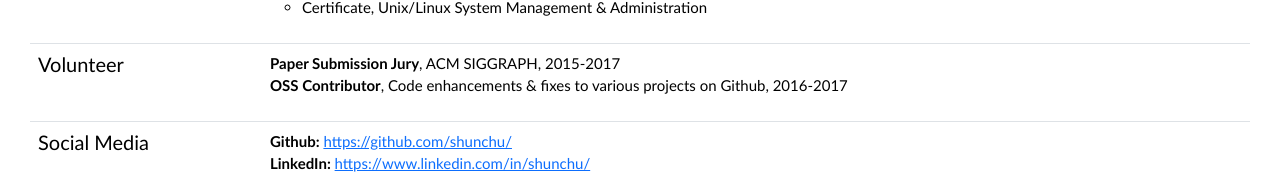
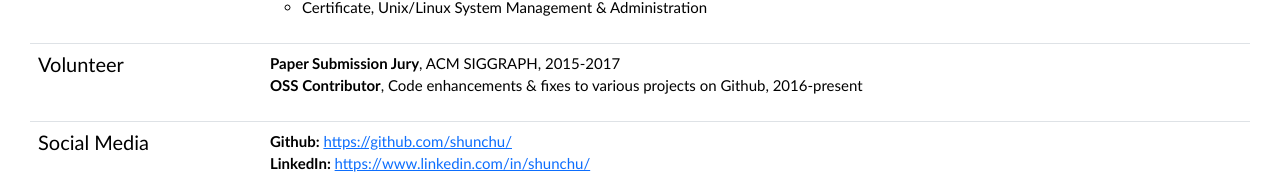
Before and after one commit to shunchu/vue-resume-template, a Vue app: page / in a window 1280 px wide. Shown: the part 2221-2395 px from the top of the page. Built offline with nearby package versions, Linux system fonts and the light colour scheme.

Commit message:
minor resume data update

```diff
--- a/src/resume_data.js
+++ b/src/resume_data.js
@@ -169,7 +169,7 @@ export default function () {
     ],
     volunteer: [
       { cause: 'ACM SIGGRAPH', title: 'Paper Submission Jury', date: '2015-2017' },
-      { cause: 'Code enhancements & fixes to various projects on Github', title: 'OSS Contributor', date: '2016-2017' }
+      { cause: 'Code enhancements & fixes to various projects on Github', title: 'OSS Contributor', date: '2016-present' }
     ],
     social_media: [
       { name: 'Github', url: 'https://github.com/shunchu/' },
```
